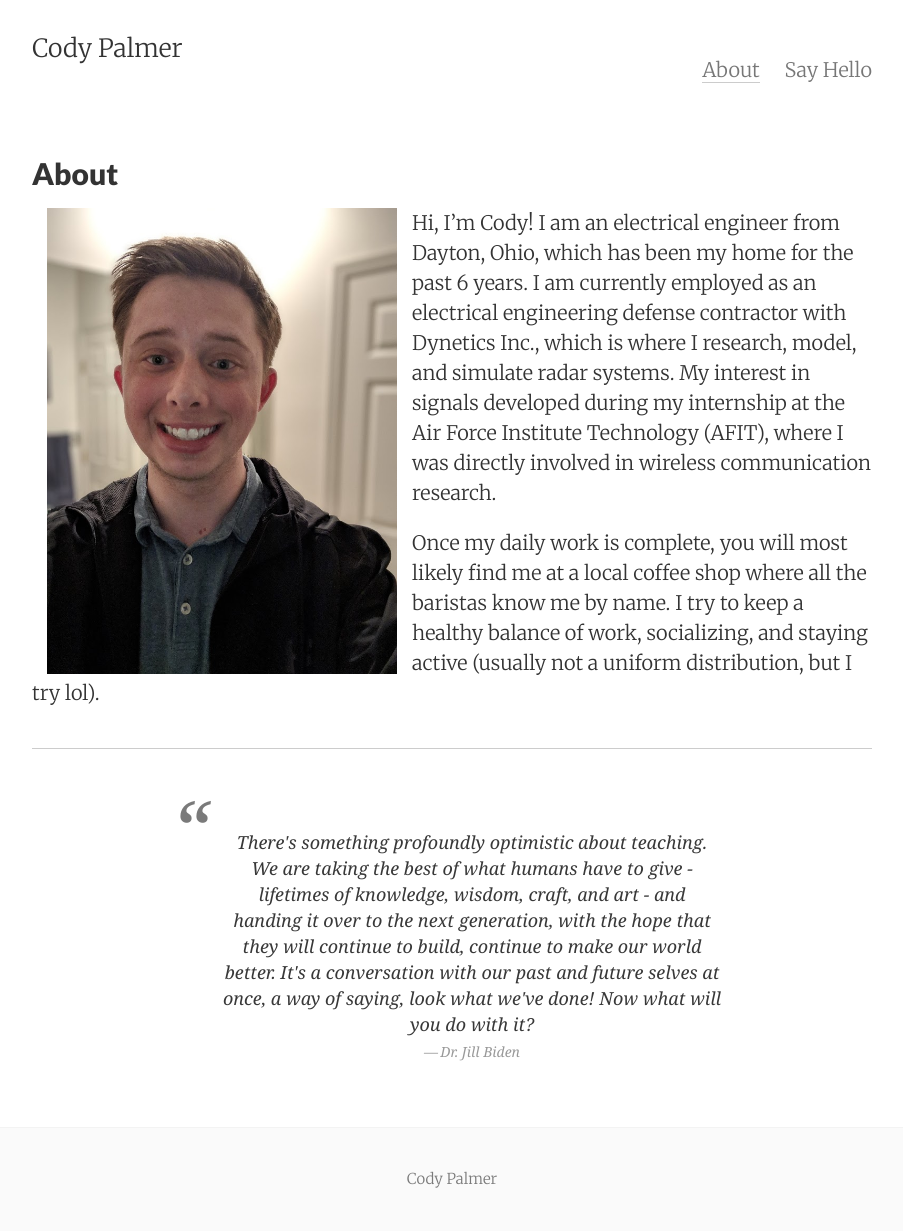
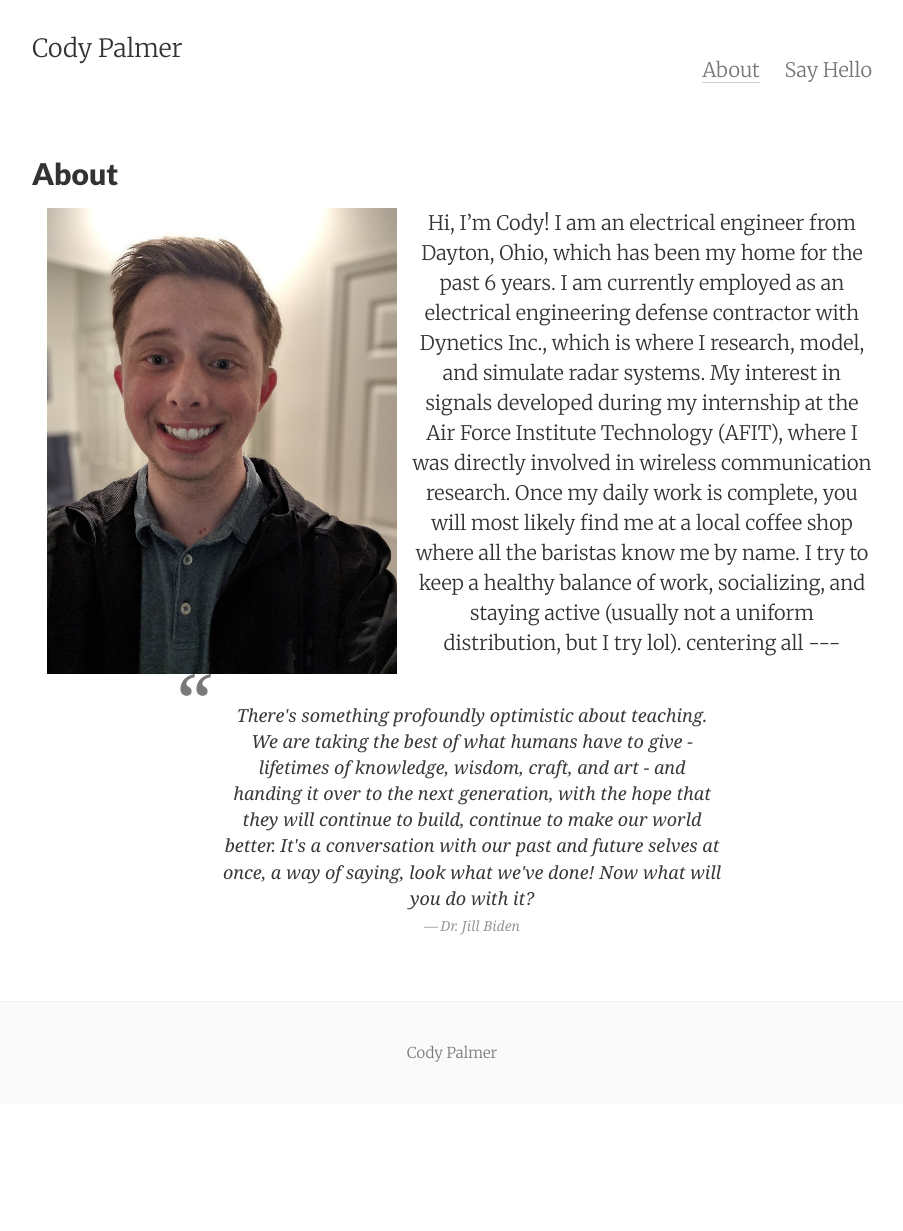
Before and after one commit to palmerco/web_server, a Jekyll site: the page built from about.md, in a window 1280 px wide. Shown: the whole page, without its empty margins (188-1091 px from the left). Built offline with Jekyll 4.4.1, drawn with Linux system fonts in a browser that asks for light colours; after the commit the page ends 1104 px from its top, so only the background shows below that.

Commit message:
Update about.md

```diff
--- a/about.md
+++ b/about.md
@@ -4,14 +4,16 @@ title: About
 permalink: /about/
 tags: about
 ---
+
+<center>
 <img src="/images/websitePhoto.jpg" alt="profilePicture" width="350" align="left" style="margin:0px 15px"/>
 Hi, I’m Cody! I am an electrical engineer from Dayton, Ohio, which has been my home for the past 6 years. I am currently employed as an electrical engineering defense contractor with Dynetics Inc., which is where I research, model, and simulate radar systems. My interest in signals developed during my internship at the Air Force Institute Technology (AFIT), where I was directly involved in wireless communication research.
 
 Once my daily work is complete, you will most likely find me at a local coffee shop where all the baristas know me by name. I try to keep a healthy balance of work, socializing, and staying active (usually not a uniform distribution, but I try lol).
-
+centering all
 
 ---
-<center>
+
 	<blockquote>
 		There's something profoundly optimistic about teaching. We are taking the best of what humans have to give - lifetimes of knowledge, wisdom, craft, and art - and handing it over to the next generation, with the hope that they will continue to build, continue to make our world better. It's a conversation with our past and future selves at once, a way of saying, look what we've done! Now what will you do with it?
 		<cite>Dr. Jill Biden</cite>
```
